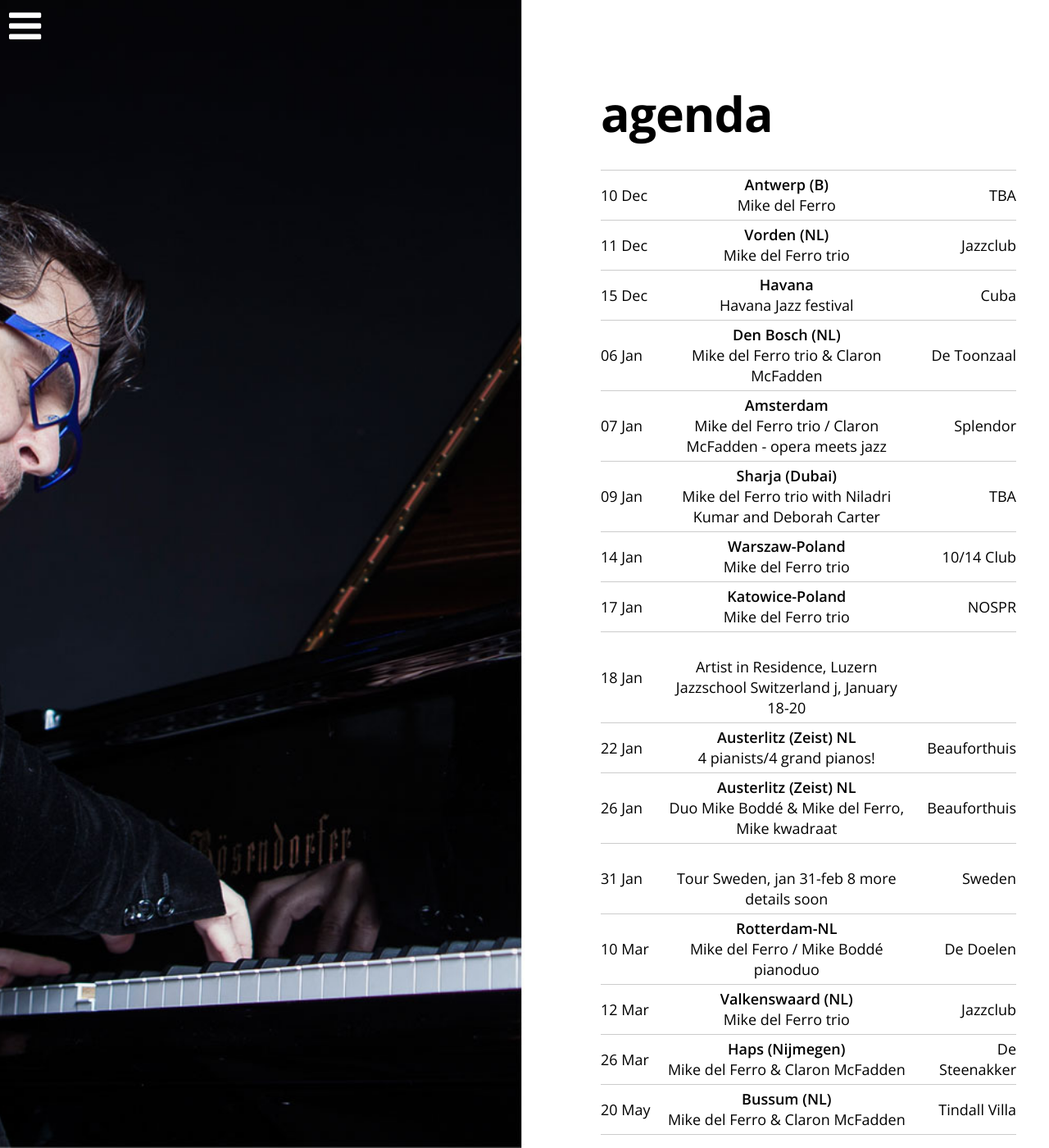
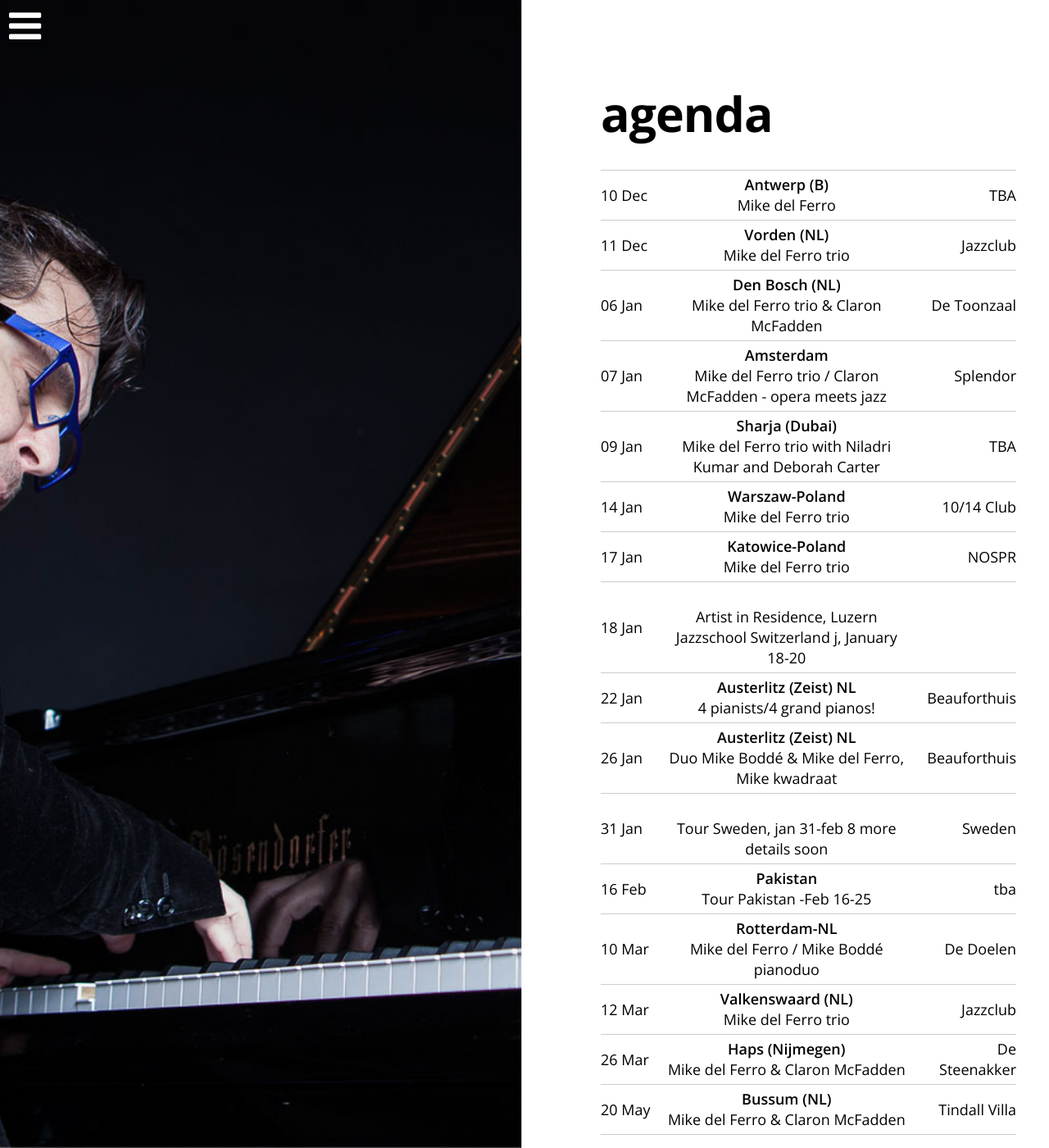
Before and after one commit to mikedelferro/website, a Jekyll site: the page built from agenda.html, in a window 1280 px wide and 1400 px high. Shown: the whole window at 82% size. Built offline with Jekyll 4.4.1, drawn with Linux system fonts in a browser that asks for light colours; nearby versions of some CDN libraries.

Commit message:
Updated '_config.yml' via CloudCannon

```diff
--- a/_config.yml
+++ b/_config.yml
@@ -34,10 +34,10 @@ gigs:
     location: Jazzclub
     venue: Vorden (NL)
     url:
-  - title: Havana Jazz festival
-    date: 2016-12-15 20:00:00
-    location: Cuba
-    venue: Havana
+  - title: Tour Pakistan -Feb 16-25
+    date: 2017-02-16 20:00:00
+    location: tba
+    venue: Pakistan
     url:
   - title: Mike del Ferro trio with Niladri Kumar and Deborah Carter
     date: 2017-01-09 19:00:00
```
